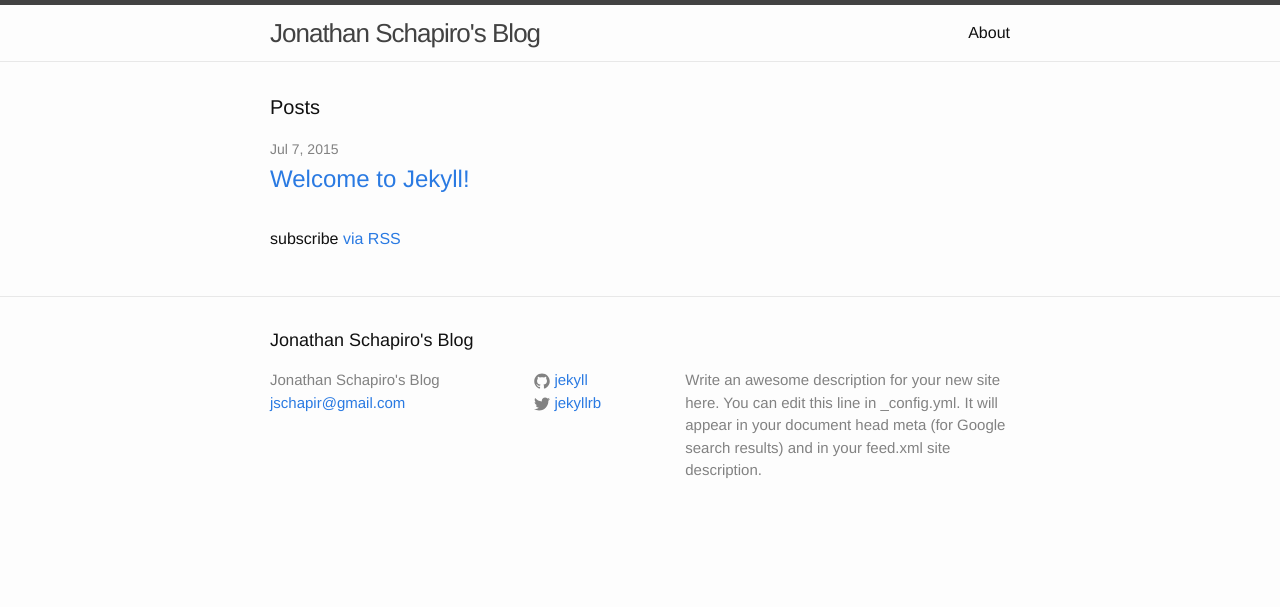
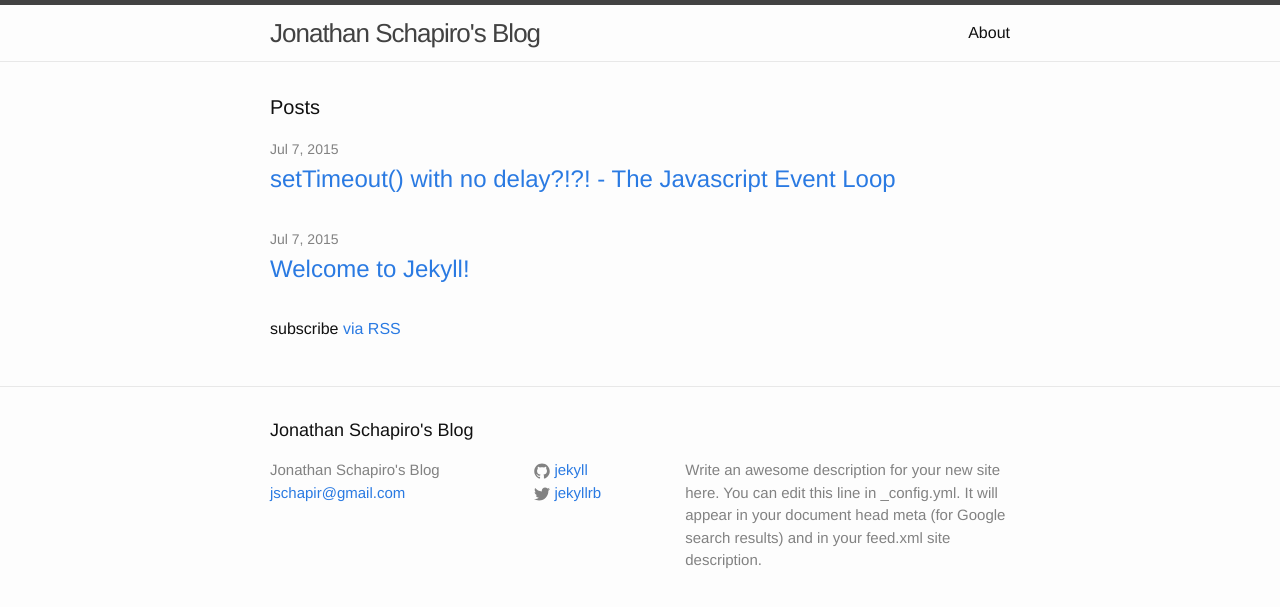
Before and after one commit to jschapiro003/jonathanschapiro.github.io, a Jekyll site: the page built from index.html, in a window 1280 px wide. Shown: the top 607 px of the page. Built offline with Jekyll 4.4.1, drawn with Linux system fonts in a browser that asks for light colours; some of the changed lines change nothing that is shown.

Commit message:
setTimeout 0 delay post

````diff
--- a/_posts/2015-07-07-welcome-to-jekyll.markdown
+++ b/_posts/2015-07-07-welcome-to-jekyll.markdown
@@ -18,6 +18,8 @@ print_hi('Tom')
 #=> prints 'Hi, Tom' to STDOUT.
 {% endhighlight %}
 
+
+
 Check out the [Jekyll docs][jekyll] for more info on how to get the most out of Jekyll. File all bugs/feature requests at [Jekyll’s GitHub repo][jekyll-gh]. If you have questions, you can ask them on [Jekyll’s dedicated Help repository][jekyll-help].
 
 [jekyll]:      http://jekyllrb.com
--- /dev/null
+++ b/_posts/2015-07-20-setTimeout(cb,0).markdown
@@ -0,0 +1,84 @@
+---
+layout: post
+title:  "setTimeout() with no delay?!?! - The Javascript Event Loop"
+date:   2015-07-07 20:03:49
+categories: jekyll update
+---
+What we have here folks is a very tricky interview question and, if you are heavy into asynchronous code, an extremely important piece of information. The question this blog post aims to address is, what is the result of this code snippet and how does the code behave with relation to the `Javascript Event Loop`?
+
+```javascript
+		foo();
+
+		setTimeout(function(){
+			console.log('hello world');
+		},0)
+
+		foo();
+```
+
+Many of you might expect that the output of this code will be:
+	```javascript
+		//the return value of foo()
+		//'hello world'
+		//the return value of foo()
+	```
+Unfortunately, you are quite mistaken. The actual output of this code regardless of the 0 second delay is:
+	```javascript
+		//the return value of foo()
+		//the return value of foo()
+		//'hello world'
+	```
+
+It turns out that, regardless of whether or not the delay of a setTimeout function is 0, the execution of the callback function provided to said function waits for the call stack to be empty in order to execute the callback.
+
+
+Let's dive a little deeper. Refer to this link: http://latentflip.com/loupe/?code=ZnVuY3Rpb24gZm9vKCl7CiAgICBjb25zb2xlLmxvZygnZm9vJyk7Cn0KCmZvbygpOwpzZXRUaW1lb3V0KGZ1bmN0aW9uKCl7CiAgICBjb25zb2xlLmxvZygnaGVsbG8gd29ybGQnKTsKfSwwKTsKCmZvbygpOw%3D%3D!!!PGJ1dHRvbj5DbGljayBtZSE8L2J1dHRvbj4%3D and have it off to the side for reference.
+
+As you can see, when we run the code snippet, we notice this ordering:
+
+	1) foo gets added to the call stack.
+	2) foo executes console.log('foo')
+	2) the setTimeout function gets added to the Event Listener Hash (aka 'Web API's section') and its callback gets added to the Callback Queue.
+	3) the second invocation of foo gets added to the call stack
+	4) the second invocation of foo executes console.log('foo')
+	5) the call stack is now empty
+	6) we now check to see if there is anything in the Callback Queue
+		6.1) there is, so we dequeue whatever is in the Callback Queue (the callback provided to the setTimeout function)
+	7) fin
+
+I hope that this clears up any confusion regarding what happens when we give setTimeout a delay of 0!
+Thanks for reading!
+
+Additional Resources:
+	http://latentflip.com/loupe/
+	Philip Roberts: What the heck is the event loop anyway?! - https://www.youtube.com/watch?v=8aGhZQkoFbQ
+
+
+
+
+
+
+
+
+
+You’ll find this post in your `_posts` directory. Go ahead and edit it and re-build the site to see your changes. You can rebuild the site in many different ways, but the most common way is to run `jekyll serve`, which launches a web server and auto-regenerates your site when a file is updated.
+
+To add new posts, simply add a file in the `_posts` directory that follows the convention `YYYY-MM-DD-name-of-post.ext` and includes the necessary front matter. Take a look at the source for this post to get an idea about how it works.
+
+Jekyll also offers powerful support for code snippets:
+
+{% highlight ruby %}
+def print_hi(name)
+  puts "Hi, #{name}"
+end
+print_hi('Tom')
+#=> prints 'Hi, Tom' to STDOUT.
+{% endhighlight %}
+
+
+
+Check out the [Jekyll docs][jekyll] for more info on how to get the most out of Jekyll. File all bugs/feature requests at [Jekyll’s GitHub repo][jekyll-gh]. If you have questions, you can ask them on [Jekyll’s dedicated Help repository][jekyll-help].
+
+[jekyll]:      http://jekyllrb.com
+[jekyll-gh]:   https://github.com/jekyll/jekyll
+[jekyll-help]: https://github.com/jekyll/jekyll-help
````
Also changed, not shown: 2 other files.
